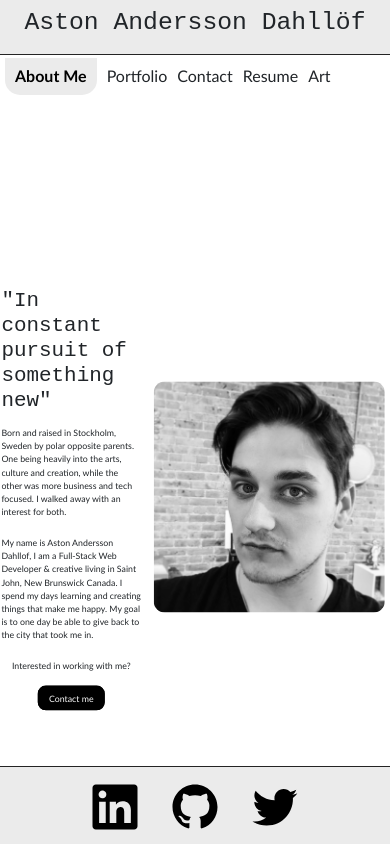
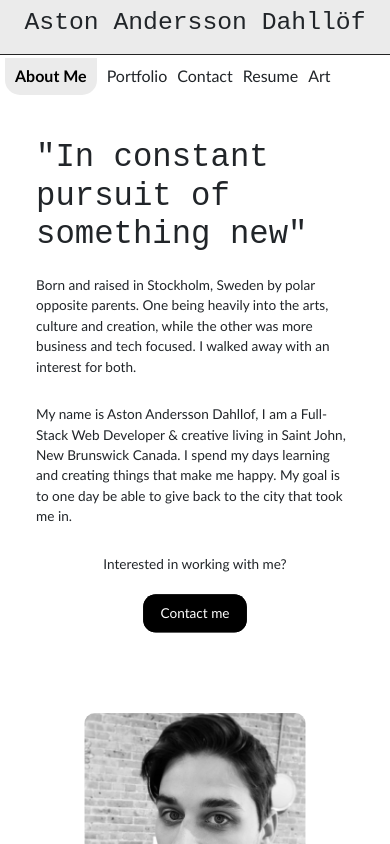
Before and after one commit to Valleyleaf/Valleyleaf-React-Portfolio, a React (Vite) app: page / in a window 390 px wide. Shown: the top 844 px of the page. Built offline with nearby package versions, Linux system fonts and the light colour scheme.

Commit message:
Made mobile compatability more... compatable

```diff
--- a/index.html
+++ b/index.html
@@ -11,5 +11,3 @@
     <script type="module" src="/src/main.jsx"></script>
   </body>
 </html>
-
-<!-- When using React. The index.html is only responsible for meta data. Do not add anything here -->
--- a/src/App.css
+++ b/src/App.css
@@ -21,6 +21,7 @@ body {
   padding: 0;
   min-height: 100vh;
   position: relative;
+
 }
 
 h1 {
@@ -34,12 +35,6 @@ h2{
   font-family: monospace;
   font-weight: bolder;
   z-index: 2;
-}
-
-h3 {
-  margin: auto;
-  color: rgb(66, 171, 231);
-  font-size: 20px;
 }
 
 p{
@@ -124,12 +119,13 @@ Button{
   background-color: var(--metalic);
 
 }
+/* Rename the above, its confusing. */
 
 .main-content-scaling {
   /* display: flex;
   justify-content: center;
   align-items: center; */
-  margin-top: 50px;
+  /* margin-top: 50px; */
   transition: transform 0.3s ease;
 
 }
@@ -137,7 +133,8 @@ Button{
 .Outlet-Positioning{
   position:relative;
   width:100%;
-  height: 800px;
+  height: 100%;
+  min-height: 850px;
   z-index: 0;
 }
 
@@ -237,6 +234,8 @@ Button{
   margin: 5px;
 }
 
+/* Redo the buttons, they are all ugly as sin. */
+
 .gradient-overlay {
   position: relative;
   width: 100%;
@@ -299,18 +298,37 @@ Button{
 /* Mobile Options */
 @media screen and (max-width: 980px){
   .main-content-scaling {
-    transform: scale(0.70);
+    transform: scale(0.90);
+
   }
+
 }
 
-@media screen and (max-width: 768px){
+@media screen and (max-width: 890px){
   .main-content-scaling {
-    transform: scale(0.66);
+    transform: scale(0.82);
+
   }
 }
 
 @media screen and (max-width: 688px){
   .main-content-scaling {
+    transform: scale(0.75);
+
+  }
+}
+
+@media screen and (max-width: 375px){
+  .main-content-scaling {
     transform: scale(0.55);
   }
+
+.Outlet-Positioning{
+  position:relative;
+  width:100%;
+  height: 100%;
+  min-height: 250px;
+  z-index: 0;
 }
+
+}
--- a/src/components/AboutMe/AboutMe.jsx
+++ b/src/components/AboutMe/AboutMe.jsx
@@ -8,7 +8,7 @@ import aboutMeData from '../../assets/json/AboutMe.json'
   return (
     <>
       {aboutMeData ? (
-        <div className='flex-container-row center-content'>
+        <div className='aboutMe-flex-container-row center-content'>
           <>
                 <div className='noWrap'>
                   <h2 className='HeadTextClass fade-in'>{aboutMeData.aboutMeP1}</h2>
--- a/src/components/AboutMe/aboutme.css
+++ b/src/components/AboutMe/aboutme.css
@@ -1,3 +1,8 @@
+.aboutMe-flex-container-row{
+  display: flex;
+  flex-direction: row;
+}
+
 .HeadTextClass{
     font-family:monospace;
     font-size: 38px;
@@ -20,7 +25,7 @@
   height: 450px;
   border-radius: 35px;
   padding: 15px;
-  /* transition: transform 0.3s ease; */
+  transition: transform 0.3s ease;
 }
 
 /* .profile-img:Hover{
@@ -69,3 +74,38 @@ transform: scale(1.01);
   .fade-in {
     animation: fadeIn 1s ease-in-out;
   }
+
+  /* Screen warp */
+
+  @media screen and (max-width: 980px){
+    .profile-img{
+      transform: scale(0.82);
+    }
+
+  }
+
+  @media screen and (max-width: 890px){
+    .profile-img{
+      transform: scale(0.82);
+    }
+  }
+
+  @media screen and (max-width: 688px){
+    .profile-img{
+      transform: scale(0.82);
+    }
+  }
+
+  @media screen and (max-width: 435px){
+    .main-content-scaling {
+      transform: scale(0.85);
+    }
+    .aboutMe-flex-container-row{
+      display: flex;
+      flex-direction: column;
+      align-items: center;
+    }
+    .profile-img{
+      transform: scale(0.62);
+    }
+  }
--- a/src/components/Contact/contact.css
+++ b/src/components/Contact/contact.css
@@ -2,6 +2,7 @@
     background-color: var(--metalic);
     width: 28%;
     height: 540px;
+    min-width: 500px;
     border-radius: 15px;
   }
 
@@ -35,3 +36,13 @@
   from, to { border-color: transparent }
   50% { border-color: orange; }
 }
+
+@media screen and (max-width: 375px){
+  .contactMe{
+    margin-top: 50px;
+    background-color: var(--metalic);
+    height: 450px;
+    min-width: 350px;
+    border-radius: 15px;
+  }
+}
--- a/src/components/Resume/Resume.jsx
+++ b/src/components/Resume/Resume.jsx
@@ -5,7 +5,7 @@ import './resume.css'
 export default function Resume(){
     return (
       <>
-        <div className='flex-container center-content flex-container-columns fade-in'>
+        <div className='flex-container-columns center-content fade-in'>
           <h2>Resume</h2>
           <div>
             <>
```
